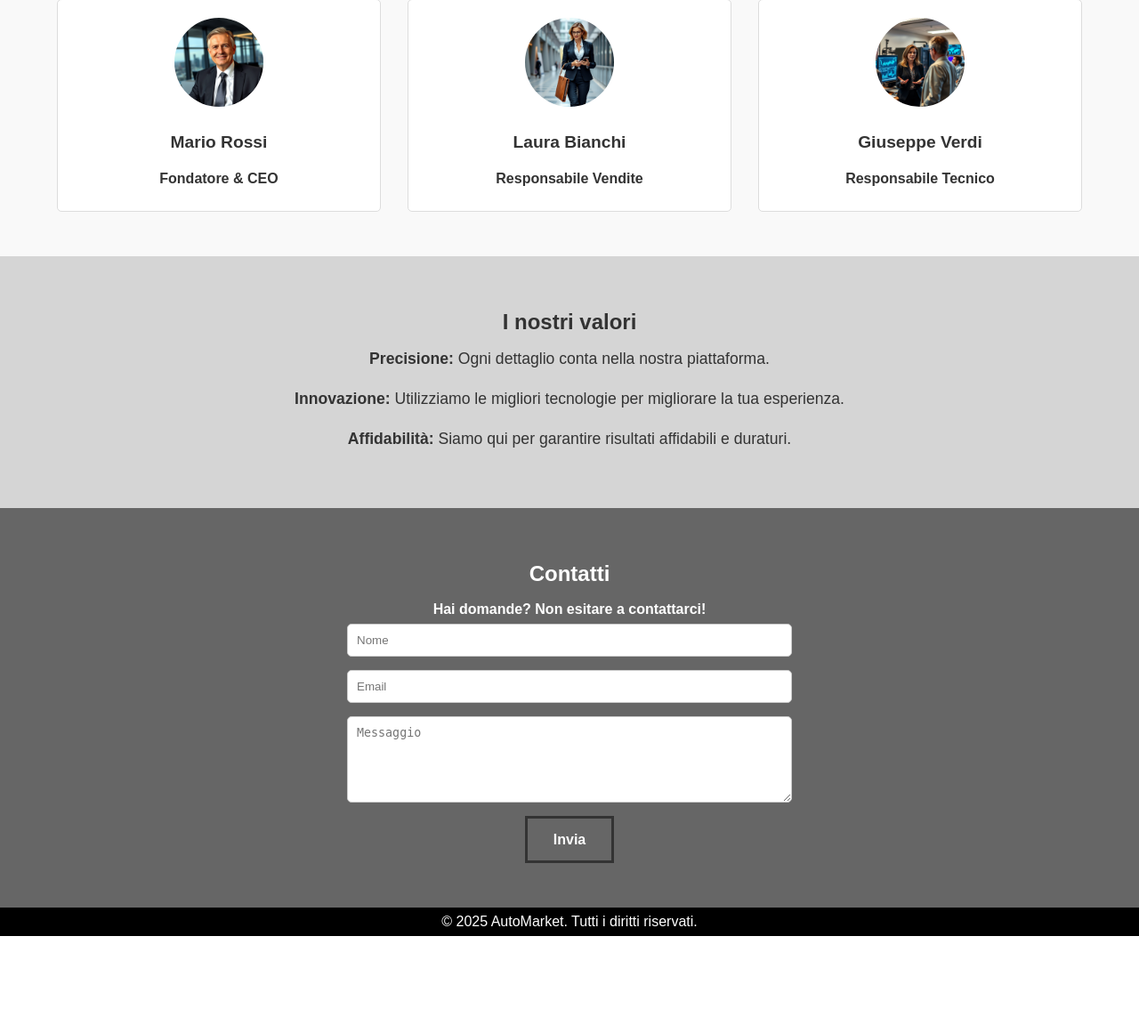
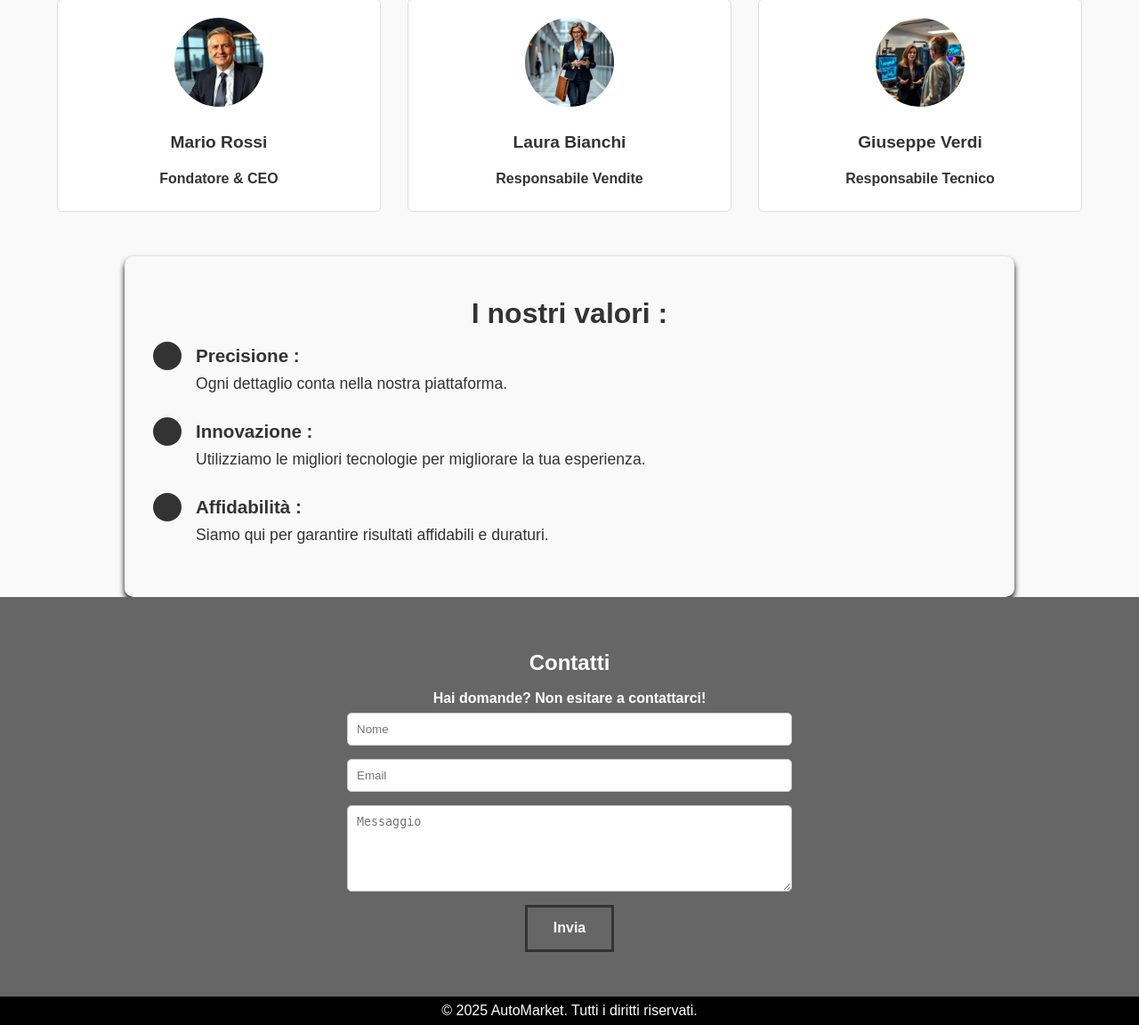
Before and after one commit to LeonardoMircia03/-TSW-SitoWeb-Compra-Modifica-Vendita-e-spedizione-di-automobili-a-livello-internazionale, a PHP site: page /about.html in a window 1280 px wide. Shown: the part 646-1798 px from the top of the page at 89% size. Before the commit the page ends 1698 px from the top, so only its background shows below. Run offline with PHP 8.4, Linux system fonts and the light colour scheme.

Commit message:
Modifiche estetiche

```diff
--- a/about.html
+++ b/about.html
@@ -69,16 +69,16 @@
     </section>
 
     <!-- Valori Section -->
-    <section  class="valori">
-        <div class="container">
-            <h2>I nostri valori</h2>
-            <ul>
-                <li><strong>Precisione:</strong> Ogni dettaglio conta nella nostra piattaforma.</li>
-                <li><strong>Innovazione:</strong> Utilizziamo le migliori tecnologie per migliorare la tua esperienza.</li>
-                <li><strong>Affidabilità:</strong> Siamo qui per garantire risultati affidabili e duraturi.</li>
-            </ul>
-        </div>
-    </section>
+
+    <div class="valori" >
+        <h1 align="center">I nostri valori : </h1>
+        <ul>
+            <li><h3>Precisione :</h3>  Ogni dettaglio conta nella nostra piattaforma.</li>
+            <li><h3>Innovazione : </h3> Utilizziamo le migliori tecnologie per migliorare la tua esperienza.</li>
+            <li><h3>Affidabilità : </h3>  Siamo qui per garantire risultati affidabili e duraturi.</li>
+        </ul>
+    </div>
+
 
     <!-- Contatti Section -->
     <section class="contatti" background >
--- a/index.html
+++ b/index.html
@@ -39,7 +39,7 @@
     <!-- per ora lascio referenza ad index-->
         <a href="index.html"class="btn">Registrati come seller</a>
     </div>
-    <div class="vantaggi">
+    <div class="vantaggi" >
         <h1> I nostri servizi : </h1>
         <ul>
             <li><h3>Richiedi una <a href="index.html">modifica</a> ci pensiamo noi !</h3></li>
--- a/stilicss/about.css
+++ b/stilicss/about.css
@@ -123,10 +123,12 @@ body {
 
 /* ---------- Valori  ----------*/
 .valori {
-    padding: 50px 0;
-    text-align: center;
-    text-justify: auto;
-    background-color: #d5d5d5;
+    max-width: 1000px;
+    margin: auto;
+    padding: 2rem;
+    background-color: #f9f9f9;
+    border-radius: 10px;
+    box-shadow: 0 4px 6px rgba(0, 0, 0, 1); /*effetto ombra al bordo*/
 }
 
 .valori ul {
@@ -134,9 +136,30 @@ body {
     padding: 0;
 }
 
-.valori ul li {
+.valori li {
+    position: relative;
+    padding-left: 3rem;
+    margin-bottom: 1.5rem;
     font-size: 1.1rem;
-    margin-bottom: 10px;
+    line-height: 1.6;
+    color: #333;
+}
+
+.valori li::before {
+    content: "";
+    position: absolute;
+    left: 0;
+    top: 0;
+    width: 2rem;
+    height: 2rem;
+    background-color: #333;
+    border-radius: 50%;
+    display: flex;
+    align-items: center;
+    justify-content: center;
+    color: #fff;
+    font-size: 1.2rem;
+    font-weight: bold;
 }
 
 /* Contatti Section */
```
Also changed, not shown: stilicss/index.css (+0 -7 lines).
